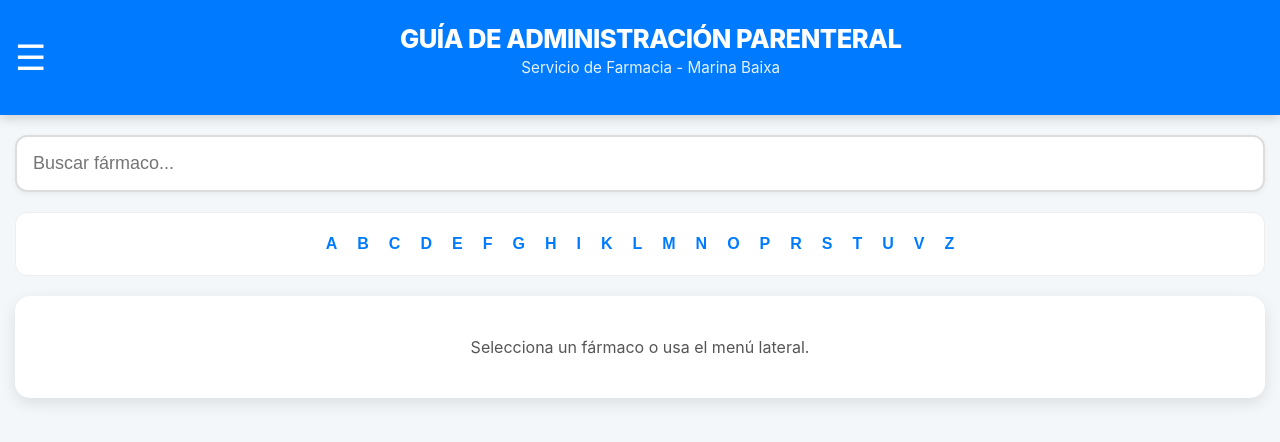
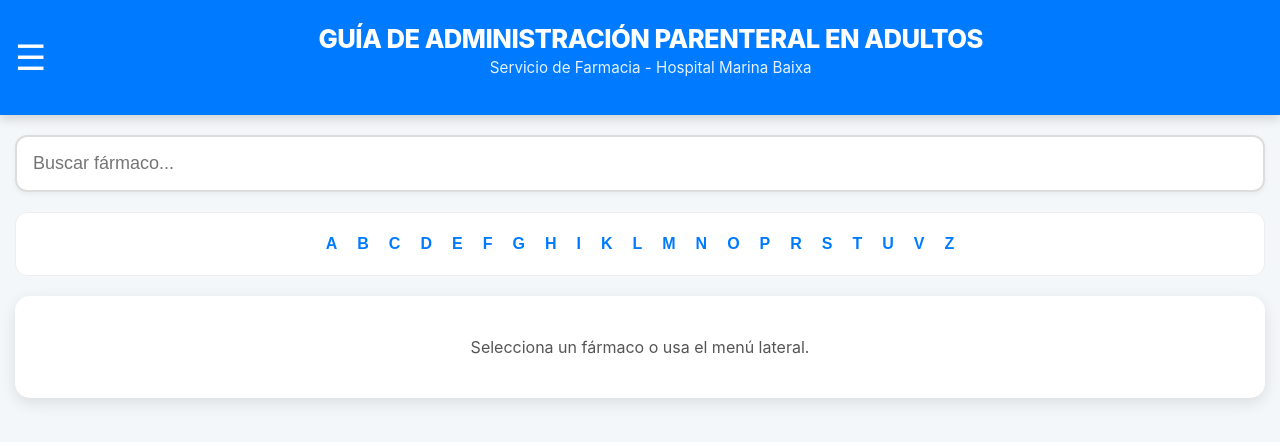
Before and after one commit to juancampillo03-byte/guia-farmacos-pwa, a plain HTML site: page index.html in a window 1280 px wide. Drawn offline with Linux system fonts and the light colour scheme.

Commit message:
cambios titulo

```diff
--- a/index.html
+++ b/index.html
@@ -10,14 +10,14 @@
     <div id="side-menu" class="side-nav">
         <a href="javascript:void(0)" id="close-menu" class="closebtn">&times;</a>
         <div class="menu-header">Menú Principal</div>
-        <button id="btn-via-oral-menu" class="menu-link">💊 Parenterales por V.O. (Pág. 218)</button>
+        <button id="btn-via-oral-menu" class="menu-link">💊 Formas Parenterales por Vía Oral</button>
     </div>
 
     <header>
         <span id="open-menu" class="menu-icon">☰</span>
         <div class="logo-container">
-            <h1>Guía de Administración Parenteral</h1>
-            <h2>Servicio de Farmacia - Marina Baixa</h2>
+            <h1>Guía de Administración Parenteral en Adultos</h1>
+            <h2>Servicio de Farmacia - Hospital Marina Baixa</h2>
         </div>
     </header>
 
```
